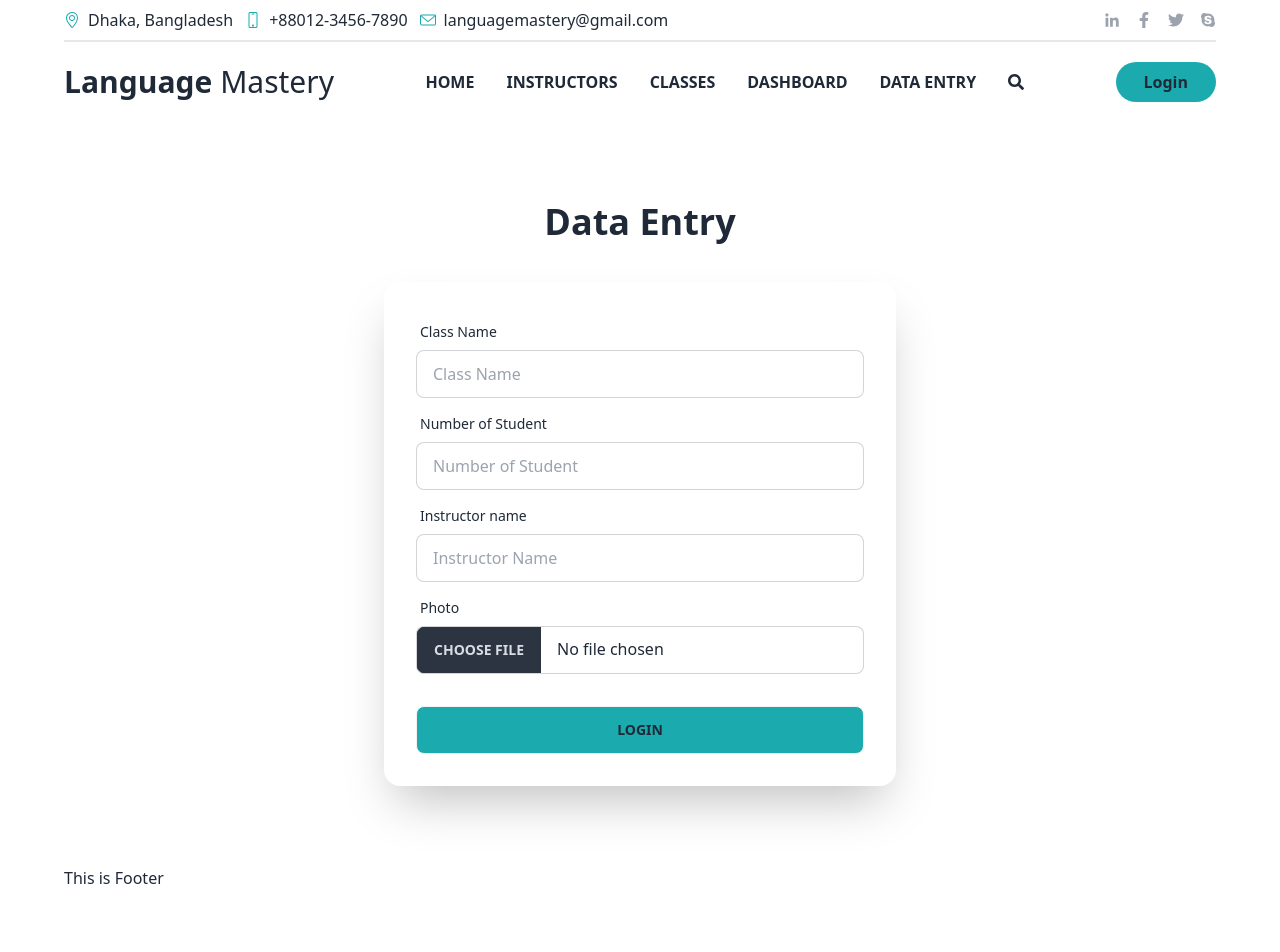
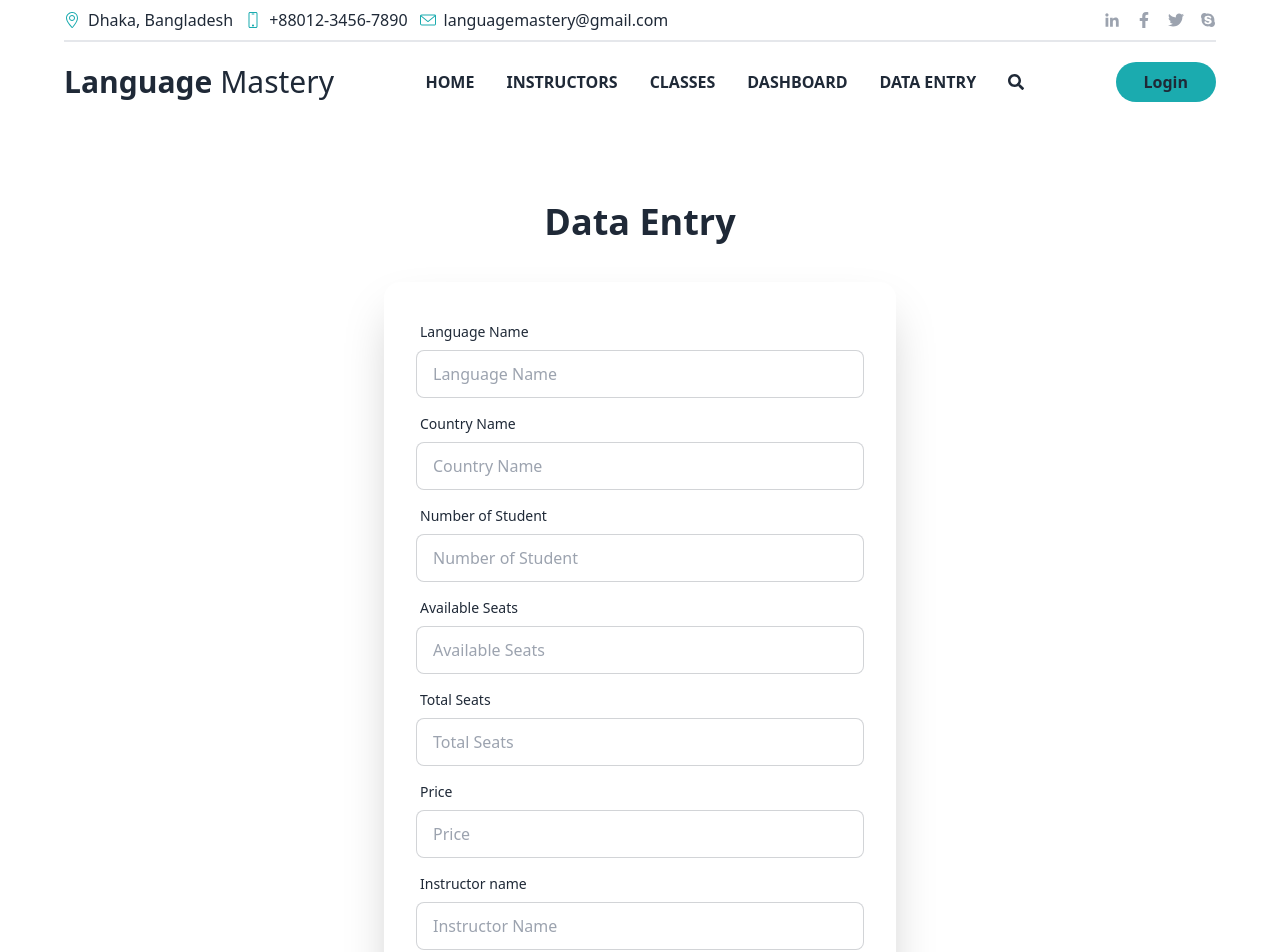
Before and after one commit to md-toybur-rahman/Language-Mastery-Client, a React (Vite) app: page /data in a window 1280 px wide. Shown: the top 952 px of the page. Before the commit the page ends 890 px from the top, so only its background shows below. Built offline with nearby package versions, Linux system fonts and the light colour scheme; no server answers.

Commit message:
comple classes section in home page

```diff
--- a/src/Structure/Pages/DataEntry/DataEntry.jsx
+++ b/src/Structure/Pages/DataEntry/DataEntry.jsx
@@ -1,9 +1,12 @@
 
 import { useForm } from "react-hook-form";
+import { useNavigate } from "react-router-dom";
+import Swal from "sweetalert2";
 
 const image_hosting_token = import.meta.env.VITE_IMAGE_UPLOAD_TOKEN
 const DataEntry = () => {
-    const { register, handleSubmit, formState: { errors } } = useForm();
+    const navigate = useNavigate();
+    const { register, reset, handleSubmit, formState: { errors } } = useForm();
     const image_hosting_url = `https://api.imgbb.com/1/upload?key=${image_hosting_token}`
     const onSubmit = async (data) => {
         const formData = new FormData();
@@ -16,6 +19,47 @@ const DataEntry = () => {
             .then(result => {
                 if (result.success) {
                     const imageURL = result.data.display_url;
+                    const { language_name, country_name, price, instructor_name, total_student, available_seats, total_seats } = data;
+                    const newItem = { language_name, country_name, price: parseFloat(price), instructor_name, total_student, available_seats, total_seats, photo: imageURL }
+                    fetch('http://localhost:5000/classes', {
+                        method: "POST",
+                        headers: {
+                            'content-type': 'application/json'
+                        },
+                        body: JSON.stringify(newItem)
+                    })
+                        .then(res => res.json())
+                        .then(data => {
+                            if (data.acknowledged) {
+                                reset();
+                                const swalWithBootstrapButtons = Swal.mixin({
+                                    customClass: {
+                                        confirmButton: 'btn btn-success',
+                                        cancelButton: 'btn btn-danger'
+                                    },
+                                    buttonsStyling: false
+                                })
+
+                                swalWithBootstrapButtons.fire({
+                                    title: 'Item Added Successfully',
+                                    text: "You can add more if you want!",
+                                    icon: 'success',
+                                    showCancelButton: true,
+                                    confirmButtonText: 'Add More',
+                                    cancelButtonText: 'Go to Home',
+                                    reverseButtons: true
+                                }).then((result) => {
+                                    if (result.isConfirmed) {
+                                        navigate('/data')
+                                    } else if (
+                                        /* Read more about handling dismissals below */
+                                        result.dismiss === Swal.DismissReason.cancel
+                                    ) {
+                                        navigate('/')
+                                    }
+                                })
+                            }
+                        })
                 }
             })
     };
@@ -29,23 +73,51 @@ const DataEntry = () => {
                     <form onSubmit={handleSubmit(onSubmit)} className="card-body">
                         <div className="form-control">
                             <label className="label">
-                                <span className="label-text">Class Name</span>
+                                <span className="label-text">Language Name</span>
                             </label>
-                            <input type="text" {...register("name", { required: true })} placeholder="Class Name" className="input input-bordered" />
+                            <input type="text" {...register("language_name", { required: true })} placeholder="Language Name" className="input input-bordered" />
+                            {errors.email && <span className="text-red-600 mt-2">This field is required</span>}
+                        </div>
+                        <div className="form-control">
+                            <label className="label">
+                                <span className="label-text">Country Name</span>
+                            </label>
+                            <input type="text" {...register("country_name", { required: true })} placeholder="Country Name" className="input input-bordered" />
                             {errors.email && <span className="text-red-600 mt-2">This field is required</span>}
                         </div>
                         <div className="form-control">
                             <label className="label">
                                 <span className="label-text">Number of Student</span>
                             </label>
-                            <input type="number" placeholder="Number of Student" {...register("student", { required: true })} className='input input-bordered' />
+                            <input type="number" placeholder="Number of Student" {...register("total_student", { required: true })} className='input input-bordered' />
+                            {errors.password && <span className="text-red-600 mt-2">This field is required</span>}
+                        </div>
+                        <div className="form-control">
+                            <label className="label">
+                                <span className="label-text">Available Seats</span>
+                            </label>
+                            <input type="number" placeholder="Available Seats" {...register("available_seats", { required: true })} className='input input-bordered' />
+                            {errors.password && <span className="text-red-600 mt-2">This field is required</span>}
+                        </div>
+                        <div className="form-control">
+                            <label className="label">
+                                <span className="label-text">Total Seats</span>
+                            </label>
+                            <input type="number" placeholder="Total Seats" {...register("total_seats", { required: true })} className='input input-bordered' />
+                            {errors.password && <span className="text-red-600 mt-2">This field is required</span>}
+                        </div>
+                        <div className="form-control">
+                            <label className="label">
+                                <span className="label-text">Price</span>
+                            </label>
+                            <input type="number" placeholder="Price" {...register("price", { required: true })} className='input input-bordered' />
                             {errors.password && <span className="text-red-600 mt-2">This field is required</span>}
                         </div>
                         <div className="form-control">
                             <label className="label">
                                 <span className="label-text">Instructor name</span>
                             </label>
-                            <input type="text" placeholder="Instructor Name" {...register("instructor", { required: true })} className='input input-bordered' />
+                            <input type="text" placeholder="Instructor Name" {...register("instructor_name", { required: true })} className='input input-bordered' />
                             {errors.password && <span className="text-red-600 mt-2">This field is required</span>}
                         </div>
                         <div className="form-control">
@@ -55,7 +127,7 @@ const DataEntry = () => {
                             <input type="file"  {...register("photo", { required: true })} className="file-input file-input-bordered w-full" />
                         </div>
                         <div className="form-control mt-6">
-                            <input type='submit' value={"Login"} className="btn bg-[#1BABAF] hover:bg-[#E5B14C]" />
+                            <input type='submit' value={"Add Item"} className="btn bg-[#1BABAF] hover:bg-[#E5B14C]" />
                         </div>
                     </form>
                 </div>
--- /dev/null
+++ b/src/Structure/Pages/Home/ClassesSection/ClassesCard.jsx
@@ -0,0 +1,23 @@
+
+
+const ClassesCard = ({singleClass}) => {
+    const { language_name, country_name, instructor_name, total_student, available_seats, photo} = singleClass;
+    return (
+        <div>
+            <div className="card w-96 bg-base-100 shadow-xl">
+                <figure><img className='w-[320px] h-[200px] pt-5' src={photo} alt="" /></figure>
+                <div className="card-body">
+                    <h2 className="card-title">{language_name} ({country_name})</h2>
+                    <p><span className="font-semibold">Instructor Name:</span> {instructor_name}</p>
+                    <p><span className="font-semibold">Number Of Student:</span>  {total_student}</p>
+                    <p><span className="font-semibold">Available Seats:</span>  {available_seats}</p>
+                    <div className="card-actions justify-start mt-5">
+                        <button className="btn bg-[#1BABAF] text-white hover:text-black">Admit Now</button>
+                    </div>
+                </div>
+            </div>
+        </div>
+    );
+};
+
+export default ClassesCard;
--- /dev/null
+++ b/src/Structure/Pages/Home/ClassesSection/ClassesSection.jsx
@@ -0,0 +1,33 @@
+import { useState, useEffect } from 'react';
+import ClassesCard from './ClassesCard';
+
+const ClassesSection = () => {
+    const [loadedClasses, setLoadedClasses] = useState([])
+    useEffect(() => {
+        fetch('http://localhost:5000/classes')
+            .then(res => res.json())
+            .then(data => setLoadedClasses(data))
+    }, [])
+    const [classes, setClasses] = useState([]);
+    const sortedClasses = loadedClasses.sort((a, b) => {
+        return b.total_student - a.total_student;
+    })
+    useEffect(() => {
+        setClasses(sortedClasses.slice(0, 6));
+    }, [sortedClasses])
+    return (
+        <div className='mt-20'>
+            <div>
+                <h1 className='text-4xl font-bold text-center mb-20'>OUR CLASSES</h1>
+                {/* TODO: create bottom line */}
+            </div>
+            <div className='grid grid-cols-1 gap-10 md:grid-cols-3'>
+                {
+                    classes.map(singleClass => <ClassesCard key={singleClass._id} singleClass={singleClass}></ClassesCard>)
+                }
+            </div>
+        </div>
+    );
+};
+
+export default ClassesSection;
--- a/src/Structure/Pages/Home/HomeLayout/HomeLayout.jsx
+++ b/src/Structure/Pages/Home/HomeLayout/HomeLayout.jsx
@@ -1,5 +1,6 @@
 
 import Banner from '../Banner/Banner';
+import ClassesSection from '../ClassesSection/ClassesSection';
 
 const HomeLayout = () => {
     return (
@@ -7,6 +8,7 @@ const HomeLayout = () => {
             <div className='text-center'>
                 <Banner></Banner>
             </div>
+            <ClassesSection></ClassesSection>
         </div>
     );
 };
--- a/src/Structure/Routes/Routes.jsx
+++ b/src/Structure/Routes/Routes.jsx
@@ -1,4 +1,4 @@
-import React from 'react';
+
 import {
     createBrowserRouter
   } from "react-router-dom";
--- a/src/Structure/Shared/Navbar/Navbar.jsx
+++ b/src/Structure/Shared/Navbar/Navbar.jsx
@@ -1,4 +1,4 @@
-import React, { useContext } from 'react';
+import { useContext } from 'react';
 import { Link } from "react-router-dom";
 import { SlLocationPin, SlScreenSmartphone, SlEnvolope } from "react-icons/sl";
 import { FaFacebookF, FaTwitter, FaSkype, FaSearch } from "react-icons/fa";
```
Also changed, not shown: src/Structure/Pages/Home/Banner/Banner.jsx (+5 -13 lines).
